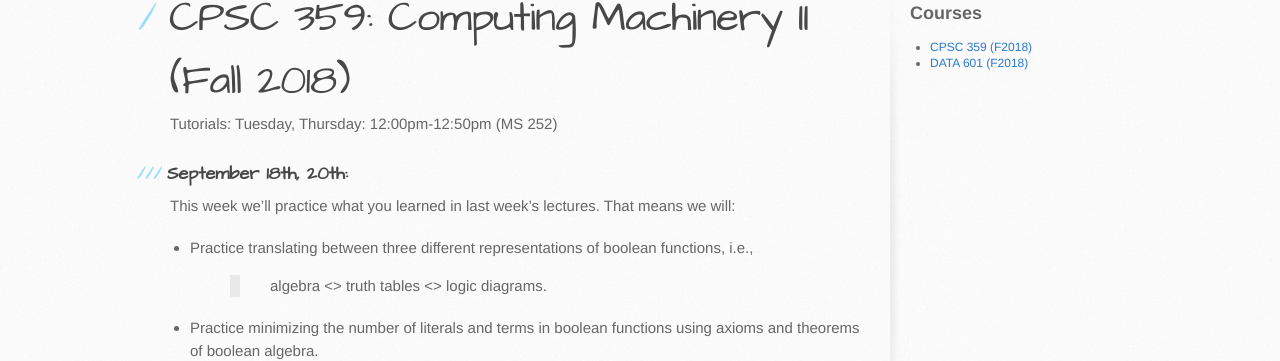
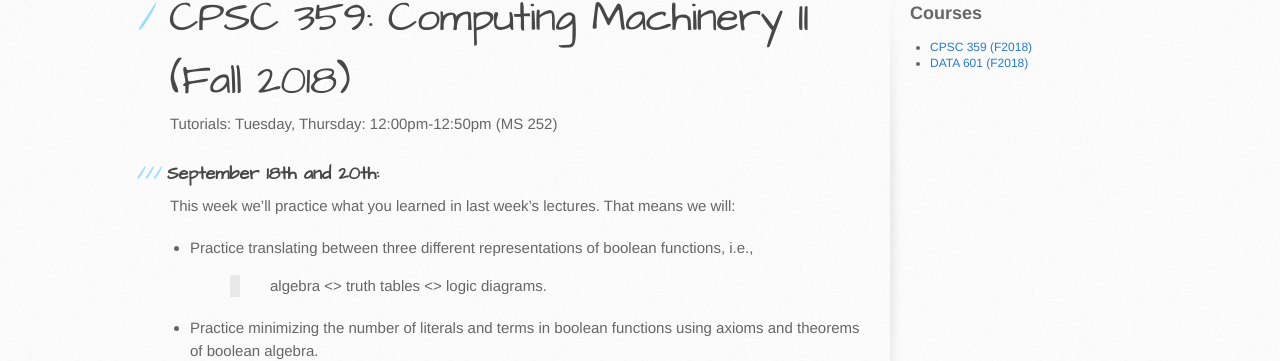
Before and after one commit to philstutorials/philstutorials.github.io, a Jekyll site: the page built from CPSC359.md, in a window 1280 px wide. Shown: the part 245-606 px from the top of the page. Built offline with Jekyll 4.4.1, drawn with Linux system fonts in a browser that asks for light colours; our own code applies the rules of GitHub Pages for plain Markdown files.

Commit message:
Update CPSC359.md

```diff
--- a/CPSC359.md
+++ b/CPSC359.md
@@ -7,7 +7,7 @@ layout: default
 Tutorials: Tuesday, Thursday: 12:00pm-12:50pm (MS 252)
 
 
-### September 18th, 20th:
+### September 18th and 20th:
 This week we'll practice what you learned in last week's lectures. That means we will:
 
 - Practice translating between three different representations of boolean functions, i.e.,
```
